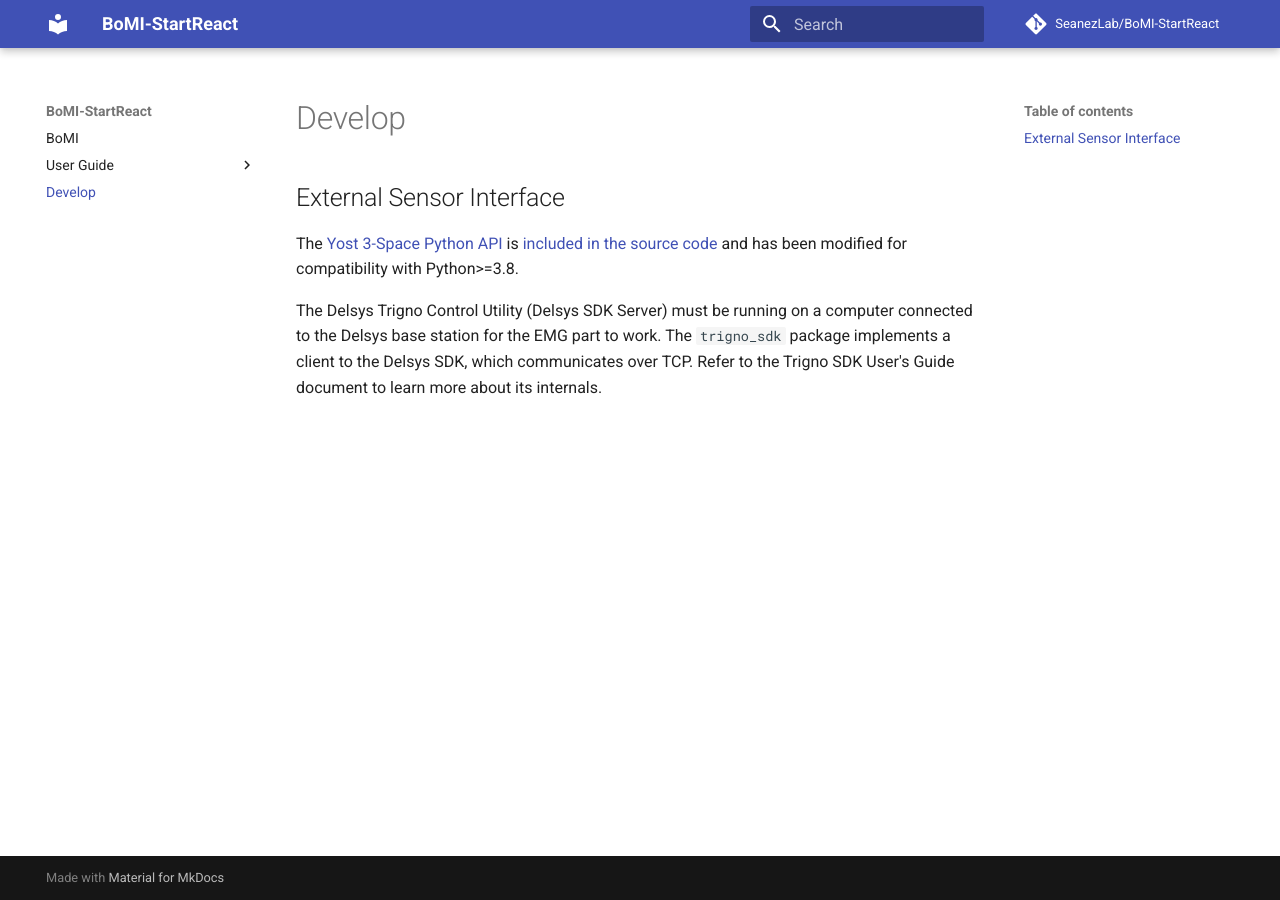
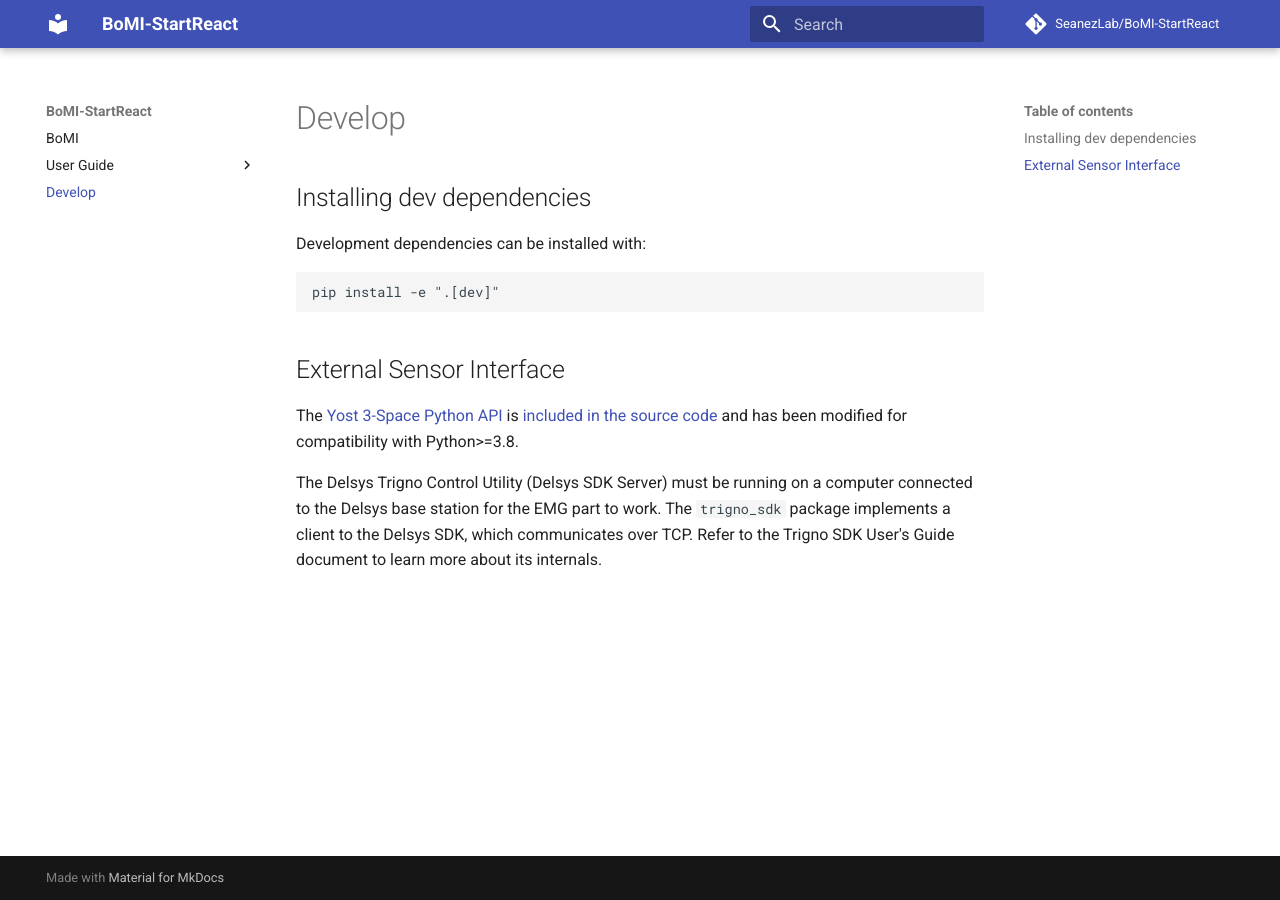
Before and after one commit to SeanezLab/BoMI-py, an MkDocs documentation site: the page built from docs/develop.md, in a window 1280 px wide. Built offline with MkDocs 1.6.1 and Material for MkDocs 9.7.7, drawn with Linux system fonts in a browser that asks for light colours; comment, search, counter and statistics services are not loaded.

Commit message:
Add "Installing dev dependencies" to docs

````diff
--- a/docs/develop.md
+++ b/docs/develop.md
@@ -1,3 +1,9 @@
+## Installing dev dependencies
+Development dependencies can be installed with:
+```commandline
+pip install -e ".[dev]"
+```
+
 ## External Sensor Interface
 
 The [Yost 3-Space Python API](https://yostlabs.com/3-space-application-programming-interface/) is [included in the source code](https://github.com/SeanezLab/BoMI-StartReact/tree/main/threespace_api) and has been modified for compatibility with Python>=3.8.
````
